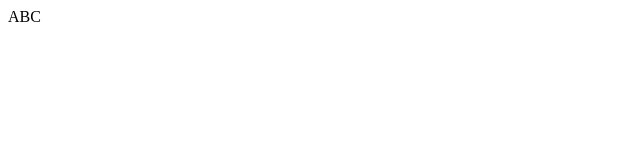
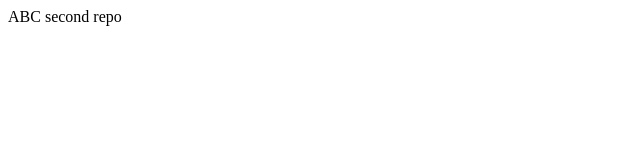
Before and after one commit to smskhano/REPO, a plain HTML site: page INDEX.HTML in a window 1280 px wide. Shown: the full height of the page, 0-640 px from the left. Drawn offline with Linux system fonts and the light colour scheme.

Commit message:
second repo

```diff
--- a/INDEX.HTML
+++ b/INDEX.HTML
@@ -7,5 +7,6 @@
 </head>
 <body>
     ABC
+    second repo
 </body>
 </html>
```
